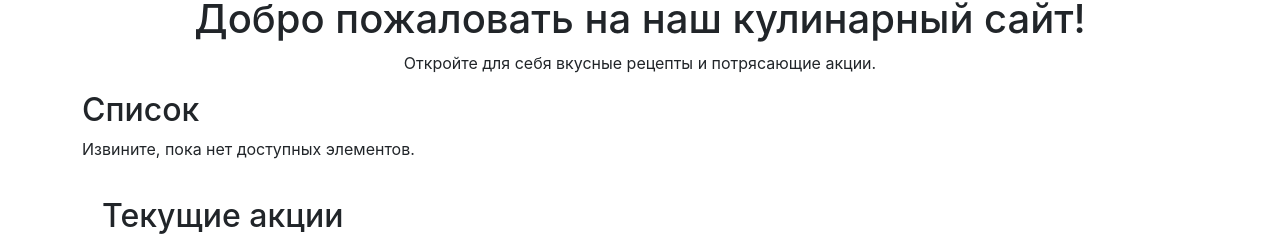
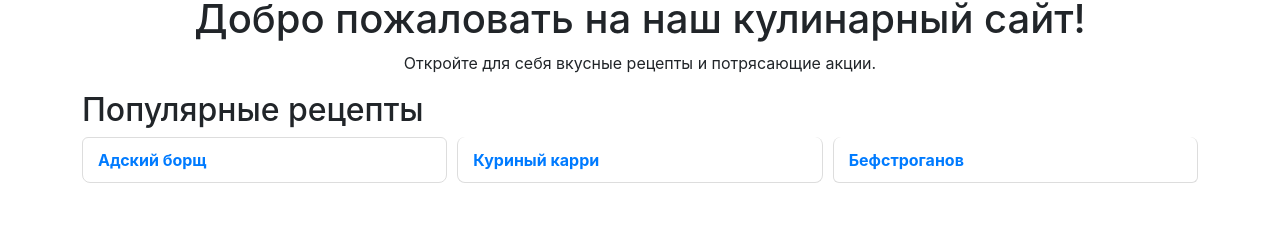
Before and after one commit to Frogpop/Cooking_Platform, a React (Create React App) app: page / in a window 1280 px wide. Shown: the part 109-347 px from the top of the page. Built offline with nearby package versions, Linux system fonts and the light colour scheme.

Commit message:
изменение рецепта

```diff
--- a/src/Pages/Home.js
+++ b/src/Pages/Home.js
@@ -8,7 +8,7 @@ import { Container } from "react-bootstrap";
 
 // Пример данных для популярных рецептов
 const popularRecipes = [
-    { name: "Спагетти Карбонара", link: "/recipes/spaghetti-carbonara" },
+    { name: "Адский борщ", link: "/recipes/batin-borsh" },
     { name: "Куриный карри", link: "/recipes/chicken-curry" },
     { name: "Бефстроганов", link: "/recipes/beef-stroganoff" }
 ];
@@ -22,7 +22,7 @@ export default function Home() {
             </center>
 
             <div className="mt-2">
-                <GroupList inputitems={popularRecipes} iheader="Популярные рецепты" />
+                <GroupList inputItems={popularRecipes} header="Популярные рецепты" />
             </div>
 
             <div className="mt-3">
```
